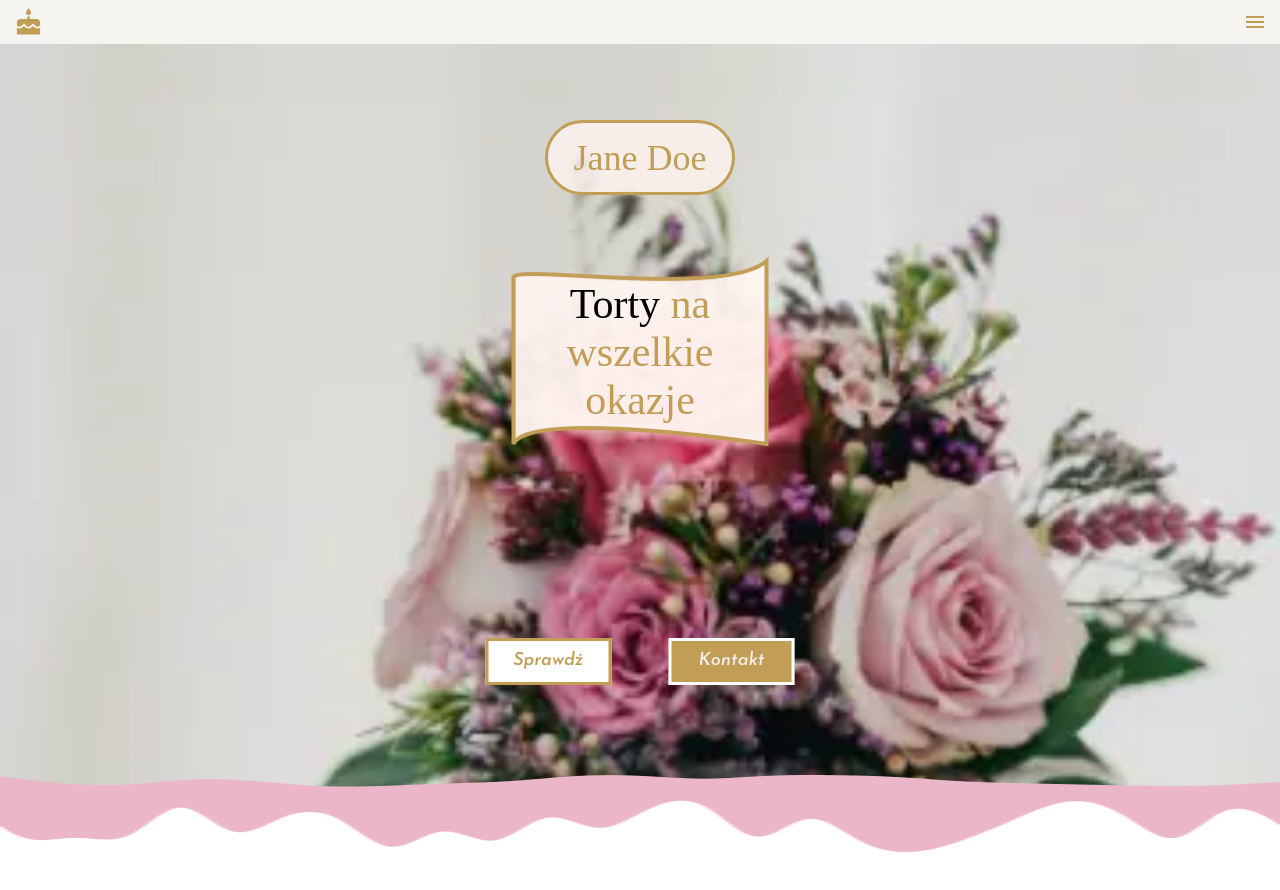
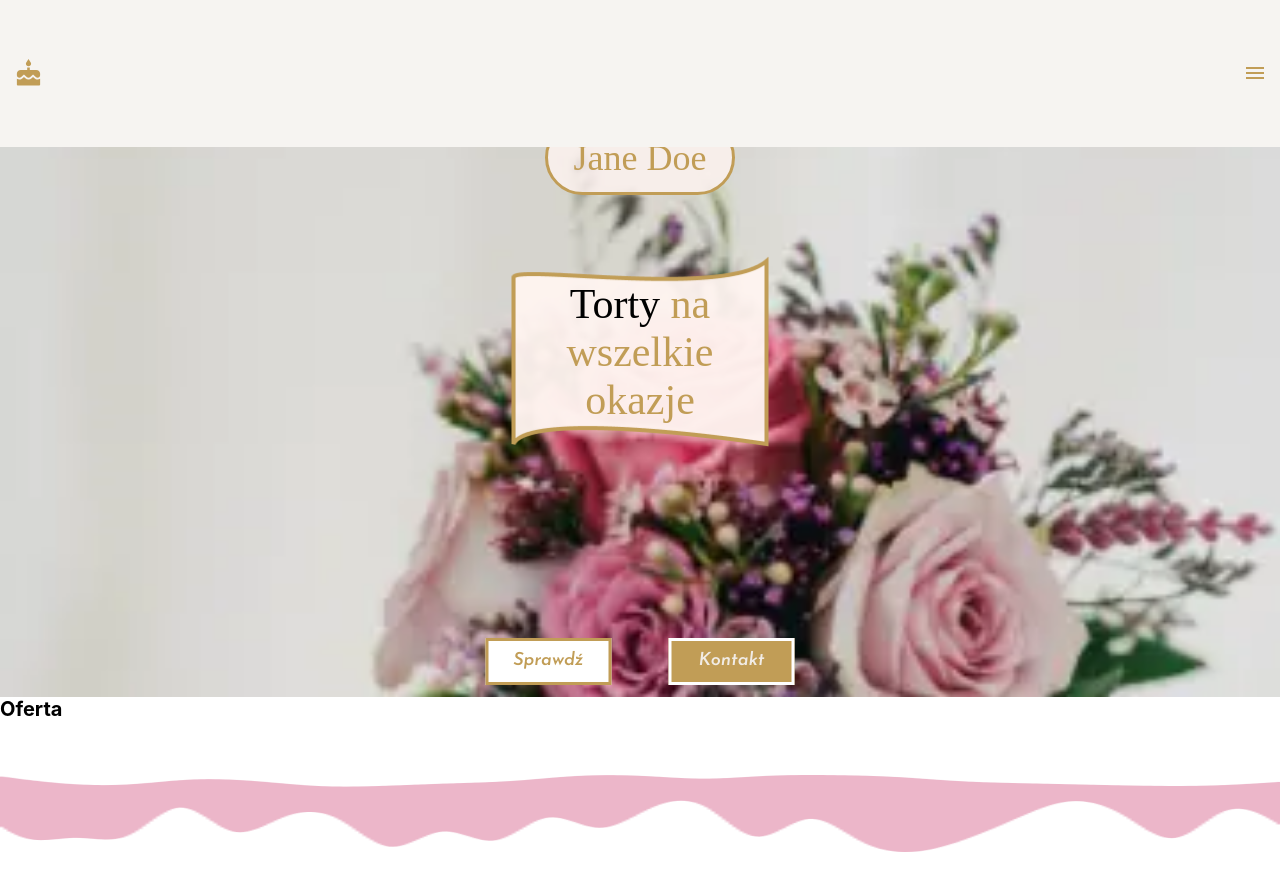
Before and after one commit to PioKl/Torty, a React (Create React App) app: page / in a window 1280 px wide. Shown: the top 890 px of the page. Built offline with nearby package versions, Linux system fonts and the light colour scheme; a web font is replaced by a local one.

Commit message:
Variables.scss|Styles update

```diff
--- a/src/style/Variables.scss
+++ b/src/style/Variables.scss
@@ -1 +1,2 @@
-$navigationHeight: 4.4rem;
+//$navigationHeight: 4.4rem;
+$navigationHeight: calc(44px + (118 - 44) * ((100vw - 360px) / (1024 - 360)));
```
